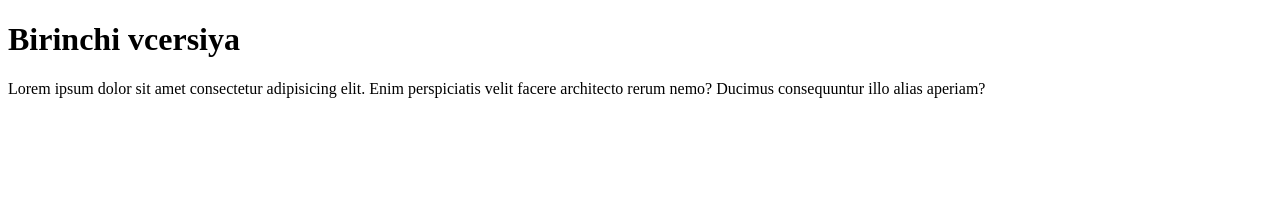
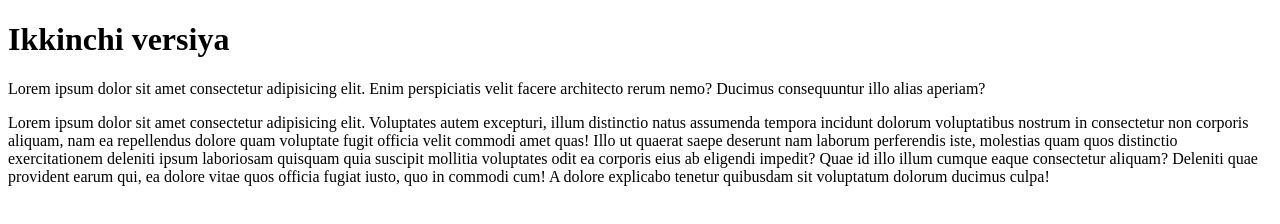
Before and after one commit to Ravshanbek1006/gw58legenda, a plain HTML site: page index.html in a window 1280 px wide. Drawn offline with Linux system fonts and the light colour scheme.

Commit message:
ikkinchi ish

```diff
--- a/index.html
+++ b/index.html
@@ -6,7 +6,8 @@
     <title>Document</title>
 </head>
 <body>
-    <h1>Birinchi vcersiya</h1>
+    <h1>Ikkinchi versiya</h1>
     <p>Lorem ipsum dolor sit amet consectetur adipisicing elit. Enim perspiciatis velit facere architecto rerum nemo? Ducimus consequuntur illo alias aperiam?</p>
+    <p>Lorem ipsum dolor sit amet consectetur adipisicing elit. Voluptates autem excepturi, illum distinctio natus assumenda tempora incidunt dolorum voluptatibus nostrum in consectetur non corporis aliquam, nam ea repellendus dolore quam voluptate fugit officia velit commodi amet quas! Illo ut quaerat saepe deserunt nam laborum perferendis iste, molestias quam quos distinctio exercitationem deleniti ipsum laboriosam quisquam quia suscipit mollitia voluptates odit ea corporis eius ab eligendi impedit? Quae id illo illum cumque eaque consectetur aliquam? Deleniti quae provident earum qui, ea dolore vitae quos officia fugiat iusto, quo in commodi cum! A dolore explicabo tenetur quibusdam sit voluptatum dolorum ducimus culpa!</p>
 </body>
 </html>
```
